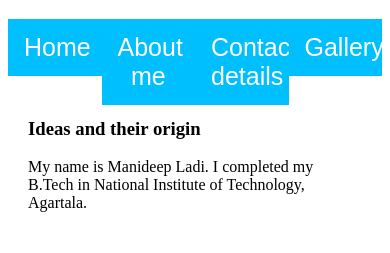
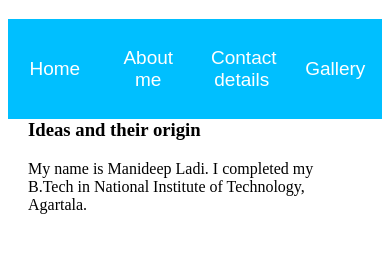
Before and after one commit to ManideepLadi/manideep, a plain HTML site: page index.html in a window 390 px wide. Shown: the part 61-314 px from the top of the page. Drawn offline with Linux system fonts and the light colour scheme.

Commit message:
modified style for tabsize for mobile

```diff
--- a/style.css
+++ b/style.css
@@ -18,9 +18,12 @@ h1{
     border:none;
     outline:none;
     cursor:pointer;
-    padding:14px 16px;
-    font-size:25px;
+    cursor:pointer;
+    padding: 14px 16px;
+    font-size: 19px;
+    transition: 0.3s;
     width:25%;
+    height:100px;
 
 }
 .tablink:hover{
```
